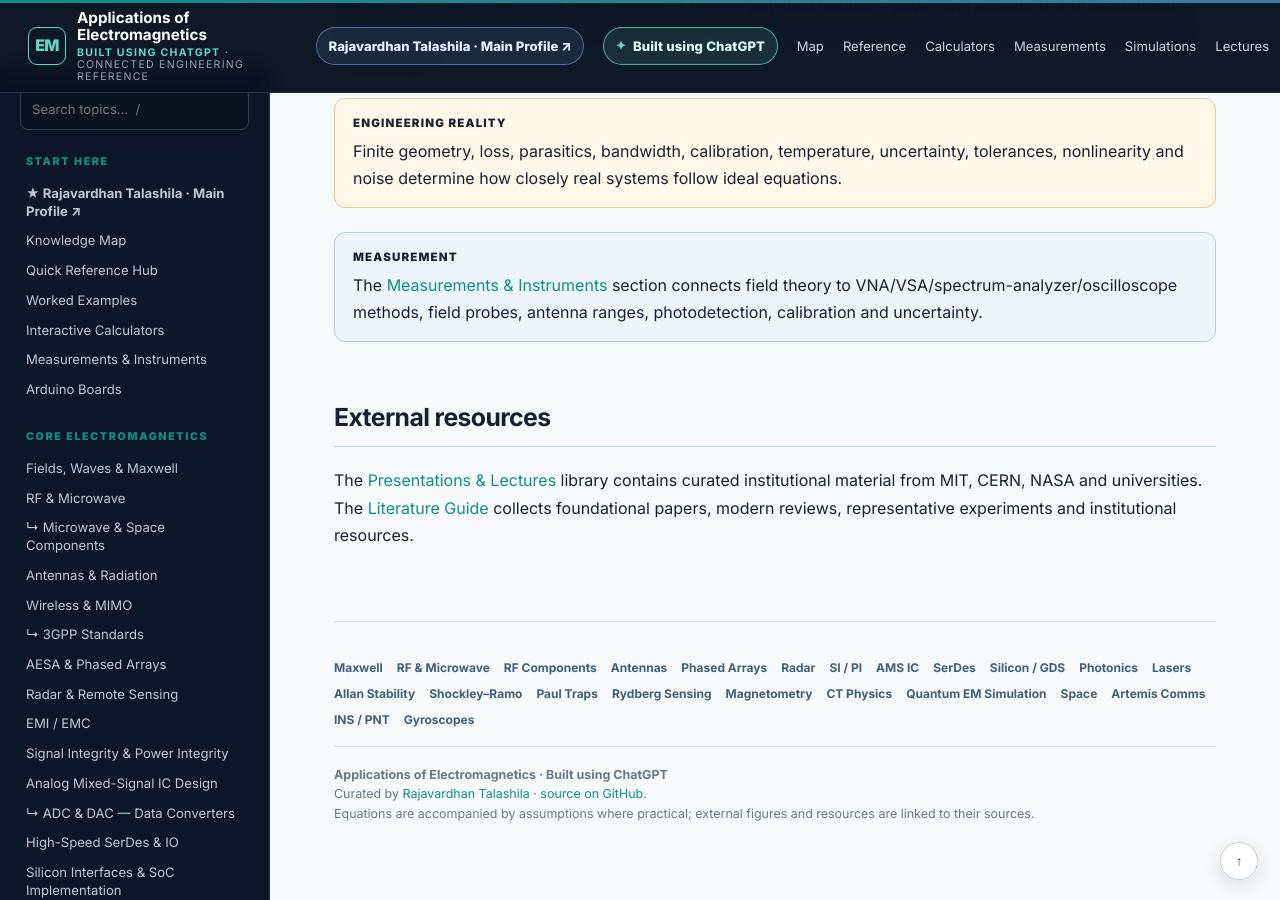
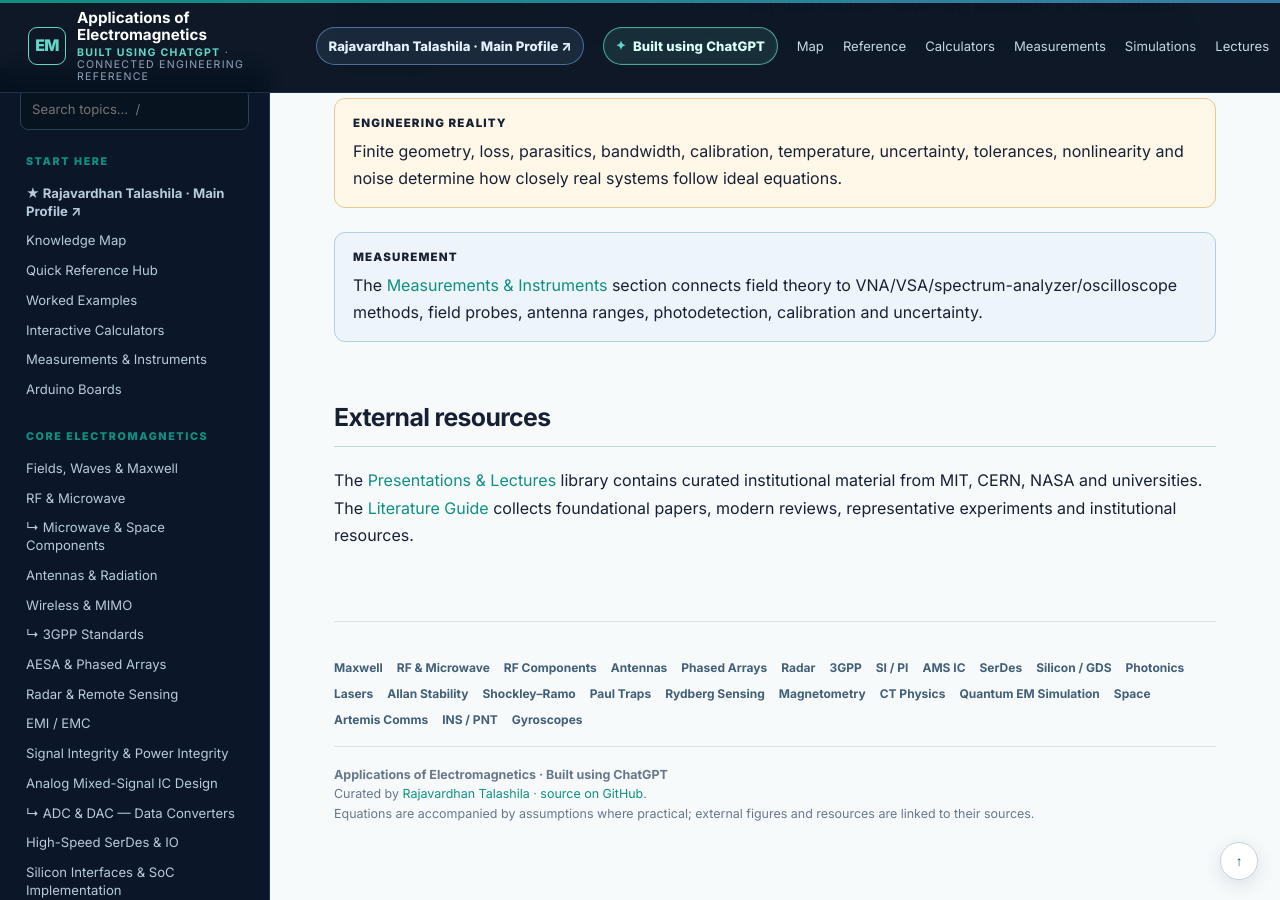
Before and after one commit to RajavardhanT/Electromagnetics_Applications, a Jekyll site: the page built from index.md, in a window 1280 px wide and 900 px high, scrolled down 6160 px. Built offline with Jekyll 4.4.1, drawn with Linux system fonts in a browser that asks for light colours.

Commit message:
Theme and footer-link 3GPP standards

```diff
--- a/_layouts/default.html
+++ b/_layouts/default.html
@@ -41,7 +41,7 @@
   {% assign section_theme = 'home' %}
 {% elsif page.url contains '/foundations/' %}
   {% assign section_theme = 'foundations' %}
-{% elsif page.url contains '/rf-microwave/' or page.url contains '/microwave-space-components/' or page.url contains '/antennas/' or page.url contains '/wireless/' or page.url contains '/aesa/' or page.url contains '/radar/' or page.url contains '/emc/' %}
+{% elsif page.url contains '/rf-microwave/' or page.url contains '/microwave-space-components/' or page.url contains '/antennas/' or page.url contains '/wireless/' or page.url contains '/3gpp-standards/' or page.url contains '/aesa/' or page.url contains '/radar/' or page.url contains '/emc/' %}
   {% assign section_theme = 'rf' %}
 {% elsif page.url contains '/signal-power-integrity/' or page.url contains '/analog-mixed-signal/' or page.url contains '/data-converters/' or page.url contains '/high-speed-serdes/' or page.url contains '/silicon-soc/' or page.url contains '/arduino/' %}
   {% assign section_theme = 'silicon' %}
@@ -171,6 +171,7 @@
           <a href="{{ '/antennas/' | relative_url }}">Antennas</a>
           <a href="{{ '/aesa/' | relative_url }}">Phased Arrays</a>
           <a href="{{ '/radar/' | relative_url }}">Radar</a>
+          <a href="{{ '/3gpp-standards/' | relative_url }}">3GPP</a>
           <a href="{{ '/signal-power-integrity/' | relative_url }}">SI / PI</a>
           <a href="{{ '/analog-mixed-signal/' | relative_url }}">AMS IC</a>
           <a href="{{ '/high-speed-serdes/' | relative_url }}">SerDes</a>
```
